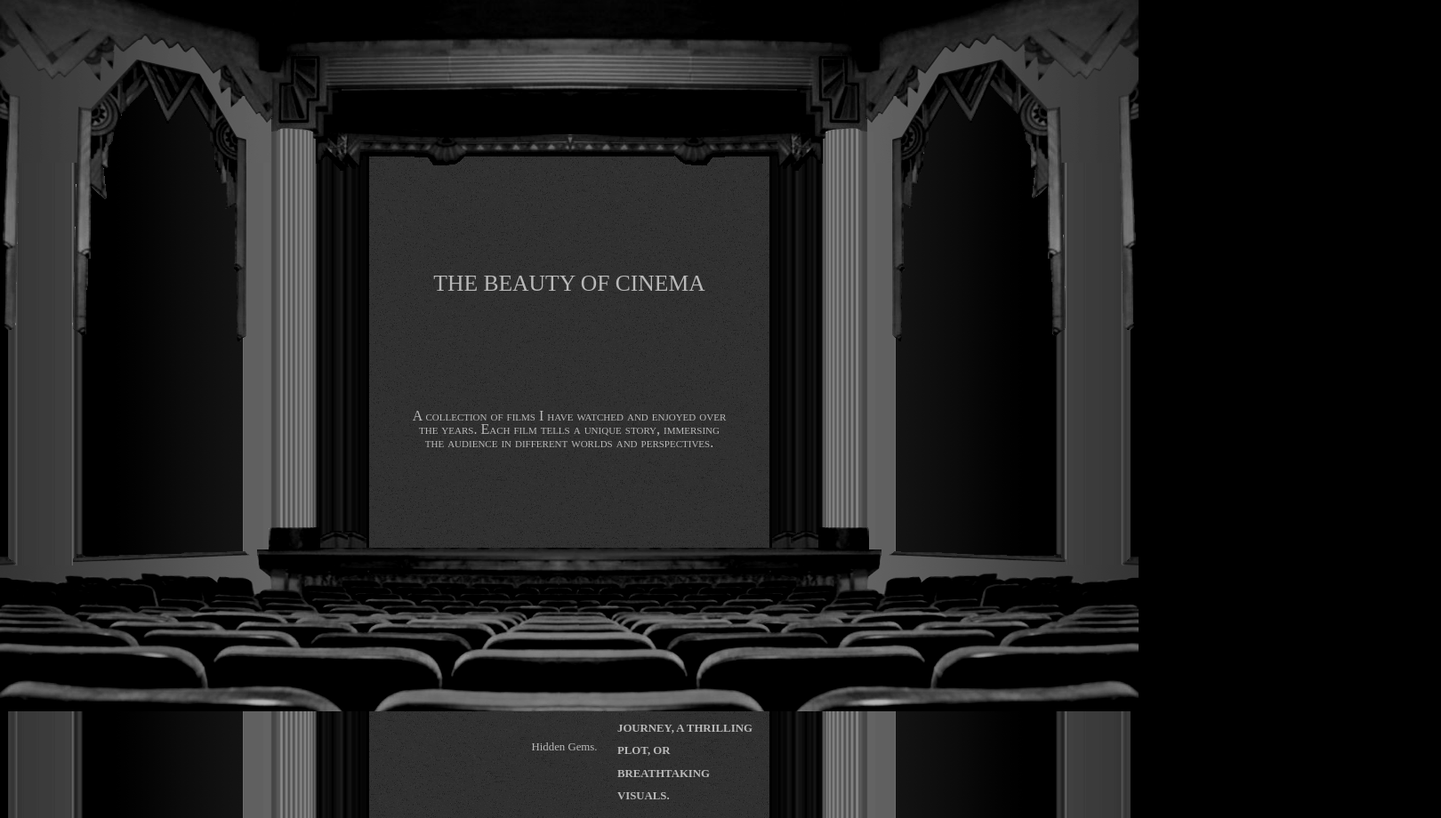
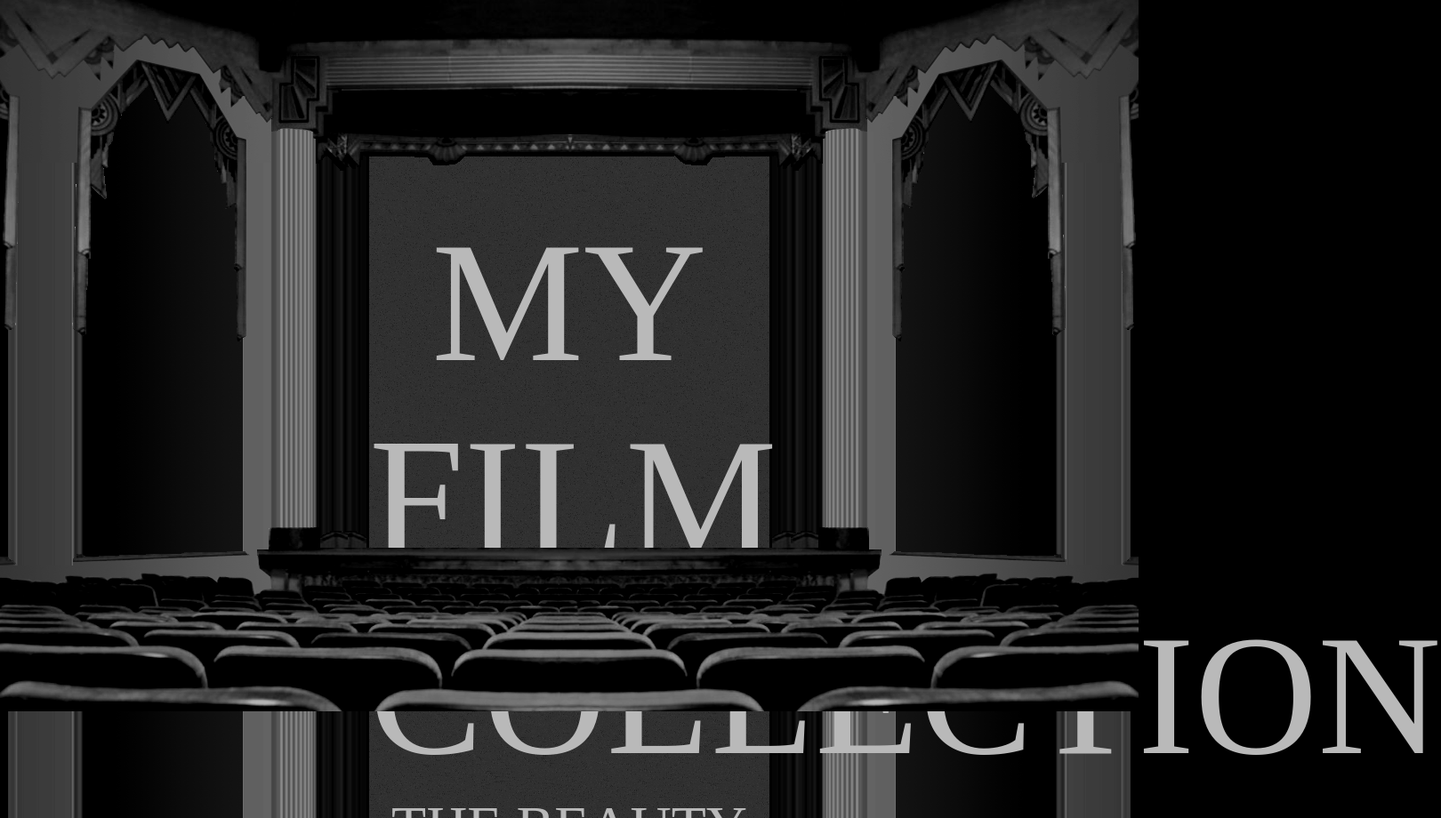
Before and after one commit to flying-lake/mywebsite, a plain HTML site: page film.html in a window 1280 px wide. Shown: the top 920 px of the page at 89% size, 1620 px wide, since content can reach past the window. Drawn offline with Linux system fonts and the light colour scheme; a web font is replaced by a local one.

Commit message:
titles again

```diff
--- a/film.css
+++ b/film.css
@@ -73,18 +73,13 @@
    }
    h1
    {
-       font-size: 5em;
-       text-indent: 100%;
-       white-space: nowrap;
-       overflow: hidden;
+       font-size: 15em;
+       text-align:center;
    }
    h2
    {
-       font-size: 2em;
-
+       font-size: 5em;
        text-align:center;
-       white-space: nowrap;
-       overflow: hidden;
    }
    .summary
    {
```
